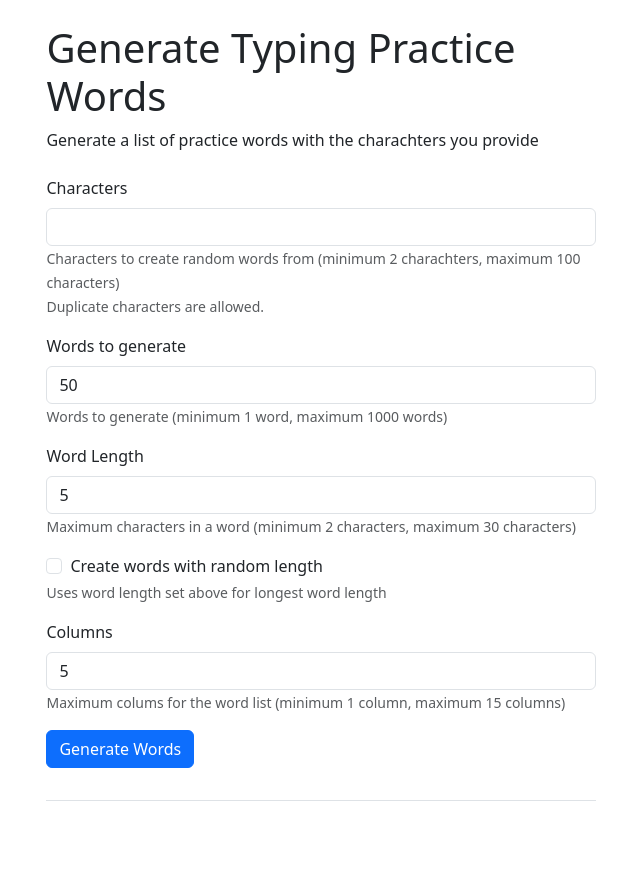
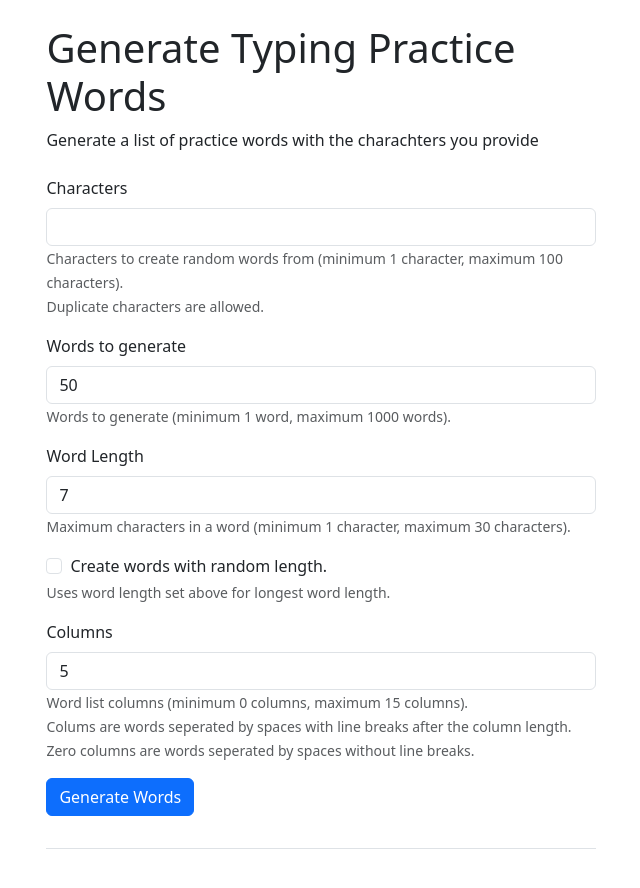
Before and after one commit to keesiemeijer/typing-words, a React (Vite) app: page / in a window 1280 px wide. Shown: the whole page, without its empty margins (319-959 px from the left). Before the commit the page ends 841 px from the top, so only its background shows below. Built offline with nearby package versions, Linux system fonts and the light colour scheme.

Commit message:
Allow zero columns in app settings

```diff
--- a/index.html
+++ b/index.html
@@ -4,7 +4,7 @@
     <meta charset="UTF-8" />
     <link rel="icon" type="image/svg+xml" href="/vite.svg" />
     <meta name="viewport" content="width=device-width, initial-scale=1.0" />
-    <title>Typing Practice Words</title>
+    <title>Typing Words</title>
   </head>
   <body>
     <div id="root"></div>
--- a/src/App.tsx
+++ b/src/App.tsx
@@ -5,7 +5,7 @@ import "bootstrap/dist/css/bootstrap.min.css";
 import "react-toastify/dist/ReactToastify.css";
 import "./App.css";
 
-import { getWords, convertWordsToString } from "./utils/utils";
+import { getWords, convertWordsToString, getLimitText } from "./utils/utils";
 import { isValidSettingsObject } from "./utils/validate";
 
 export interface FormSettings {
@@ -19,9 +19,15 @@ export interface FormSettings {
 export const defaultSettings: FormSettings = {
     chars: "",
     wordsToGenerate: 50,
-    wordLength: 5,
+    wordLength: 7,
     columns: 5,
     randomWordLength: false,
+};
+
+export const pluralNouns: { [key: string]: string } = {
+    word: "words",
+    column: "columns",
+    character: "characters",
 };
 
 export interface Limits {
@@ -29,10 +35,10 @@ export interface Limits {
 }
 
 export const defaultLimits: Limits = {
-    chars: { min: 2, max: 100 },
+    chars: { min: 1, max: 100 },
     wordsToGenerate: { min: 1, max: 1000 },
-    wordLength: { min: 2, max: 30 },
-    columns: { min: 1, max: 15 },
+    wordLength: { min: 1, max: 30 },
+    columns: { min: 0, max: 15 },
 };
 
 function App() {
@@ -47,7 +53,7 @@ function App() {
     const sentenceLengthInput = useRef<HTMLInputElement>(null);
     const results = useRef<HTMLDivElement>(null);
 
-    // Hook for when list item count changes
+    // Hook for when word string changes
     useEffect(() => {
         if (words.length && results.current) {
             results.current.scrollIntoView();
@@ -130,7 +136,8 @@ function App() {
                         required={true}
                     />
                     <small id="titleHelp" className="form-text text-muted">
-                        Characters to create random words from (minimum {defaultLimits.chars.min} charachters, maximum {defaultLimits.chars.max} characters)
+                        Characters to create random words from (minimum {getLimitText(defaultLimits.chars.min, "character")}, maximum{" "}
+                        {getLimitText(defaultLimits.chars.max, "character")}).
                         <br />
                         Duplicate characters are allowed.
                     </small>
@@ -152,7 +159,8 @@ function App() {
                         required={true}
                     />
                     <small id="word-lengthHelp" className="form-text text-muted">
-                        Words to generate (minimum {defaultLimits.wordsToGenerate.min} word, maximum {defaultLimits.wordsToGenerate.max} words)
+                        Words to generate (minimum {getLimitText(defaultLimits.wordsToGenerate.min, "word")}, maximum{" "}
+                        {getLimitText(defaultLimits.wordsToGenerate.max, "word")}).
                     </small>
                 </div>
                 <div className="form-group">
@@ -172,7 +180,8 @@ function App() {
                         required={true}
                     />
                     <small id="wordLengthHelp" className="form-text text-muted">
-                        Maximum characters in a word (minimum {defaultLimits.wordLength.min} characters, maximum {defaultLimits.wordLength.max} characters)
+                        Maximum characters in a word (minimum {getLimitText(defaultLimits.wordLength.min, "character")}, maximum{" "}
+                        {getLimitText(defaultLimits.wordLength.max, "character")}).
                     </small>
                 </div>
                 <div className="form-group">
@@ -187,11 +196,11 @@ function App() {
                             aria-describedby="randomWordLengthHelp"
                         />
                         <label htmlFor="randomWordLength" className="form-check-label">
-                            Create words with random length
+                            Create words with random length.
                         </label>
                     </div>
                     <small id="randomWordLengthHelp" className="form-text text-muted">
-                        Uses word length set above for longest word length
+                        Uses word length set above for longest word length.
                     </small>
                 </div>
                 <div className="form-group">
@@ -211,7 +220,12 @@ function App() {
                         required={true}
                     />
                     <small id="wordLengthHelp" className="form-text text-muted">
-                        Maximum colums for the word list (minimum {defaultLimits.columns.min} column, maximum {defaultLimits.columns.max} columns)
+                        Word list columns (minimum {getLimitText(defaultLimits.columns.min, "column")}, maximum{" "}
+                        {getLimitText(defaultLimits.columns.max, "column")}).
+                        <br />
+                        Colums are words seperated by spaces with line breaks after the column length.
+                        <br />
+                        Zero columns are words seperated by spaces without line breaks.
                     </small>
                 </div>
                 <div className="form-group">
@@ -229,7 +243,8 @@ function App() {
                         Duplicate words: {words.length - new Set(words).size}
                     </p>
                 )}
-                {words.length > 0 && <pre>{convertWordsToString(words, settings.columns)}</pre>}
+                {words.length > 0 && settings.columns > 0 && <pre>{convertWordsToString(words, settings.columns)}</pre>}
+                {words.length > 0 && settings.columns === 0 && <p>{convertWordsToString(words, settings.columns)}</p>}
             </div>
             <ToastContainer />
         </div>
--- a/src/utils/utils.ts
+++ b/src/utils/utils.ts
@@ -1,12 +1,21 @@
-import { FormSettings, defaultLimits } from "../App";
+import { FormSettings, defaultLimits, pluralNouns } from "../App";
 import { isValidSettingsObject } from "./validate";
+
+export const getLimitText = (limit: number, noun: string) => {
+    if (1 !== limit && pluralNouns.hasOwnProperty(noun)) {
+        noun = pluralNouns[noun];
+    }
+
+    return limit + " " + noun;
+};
 
 export const getWords = (settings: FormSettings): string[] => {
     if (!isValidSettingsObject(settings)) {
         return [];
     }
 
-    const randomString = generateStringFromCharacters(settings.chars, 1000);
+    // Creates a long random string
+    const randomString = generateStringFromCharacters(settings.chars, 500);
 
     let words: string[] = [];
     let wordLength = settings.wordLength;
@@ -28,7 +37,11 @@ export const convertWordsToString = (words: string[], columns: number = 5): stri
     for (let index = 0; index < words.length; index++) {
         if (typeof words[index] === "string") {
             wordListString += words[index];
-            wordListString += (index + 1) % columns === 0 ? "\n" : " ";
+            if (columns > 0) {
+                wordListString += (index + 1) % columns === 0 ? "\n" : " ";
+            } else {
+                wordListString += " ";
+            }
         }
     }
     return wordListString;
--- a/src/utils/validate.ts
+++ b/src/utils/validate.ts
@@ -6,7 +6,7 @@ export const isObject = (item: any) => {
 
 export const sanitizeSettings = (settings: FormSettings): FormSettings => {
     const validKeys = Object.keys(defaultSettings);
-    // Removes all properties not in  DateListItemDefault
+    // Removes all properties not in FormSettings
     Object.keys(settings).forEach((key) => validKeys.includes(key) || delete settings[key as keyof FormSettings]);
 
     return settings;
@@ -43,12 +43,7 @@ export const isValidSettingsObject = (settings: FormSettings): boolean => {
         const typeValue = settings[key as keyof FormSettings];
 
         if (strings.indexOf(key) > -1) {
-            if (typeof typeValue === "string") {
-                if ("chars" === key && typeValue.trim().length < 2) {
-                    console.log(typeValue + " - Not enough chars");
-                    return false;
-                }
-            } else {
+            if (typeof typeValue !== "string") {
                 console.log(key + " - not a string");
                 return false;
             }
@@ -62,16 +57,7 @@ export const isValidSettingsObject = (settings: FormSettings): boolean => {
         }
 
         if (numbers.indexOf(key) > -1) {
-            if (typeof typeValue === "number") {
-                if ("words" === key && typeValue < 1) {
-                    console.log(key + " - Not enough words");
-                    return false;
-                }
-                if ("wordLength" === key && typeValue < 2) {
-                    console.log(key + " - Not enough caracters");
-                    return false;
-                }
-            } else {
+            if (typeof typeValue !== "number") {
                 console.log(key + " - Not a number");
                 return false;
             }
@@ -80,8 +66,10 @@ export const isValidSettingsObject = (settings: FormSettings): boolean => {
     });
 
     if (isValid) {
+        // Types are valid, check limits
         return isValidLimits(settings);
     }
+
     return false;
 };
 
```
Also changed, not shown: 1 other file (tests, documents, lock files or other folders).
